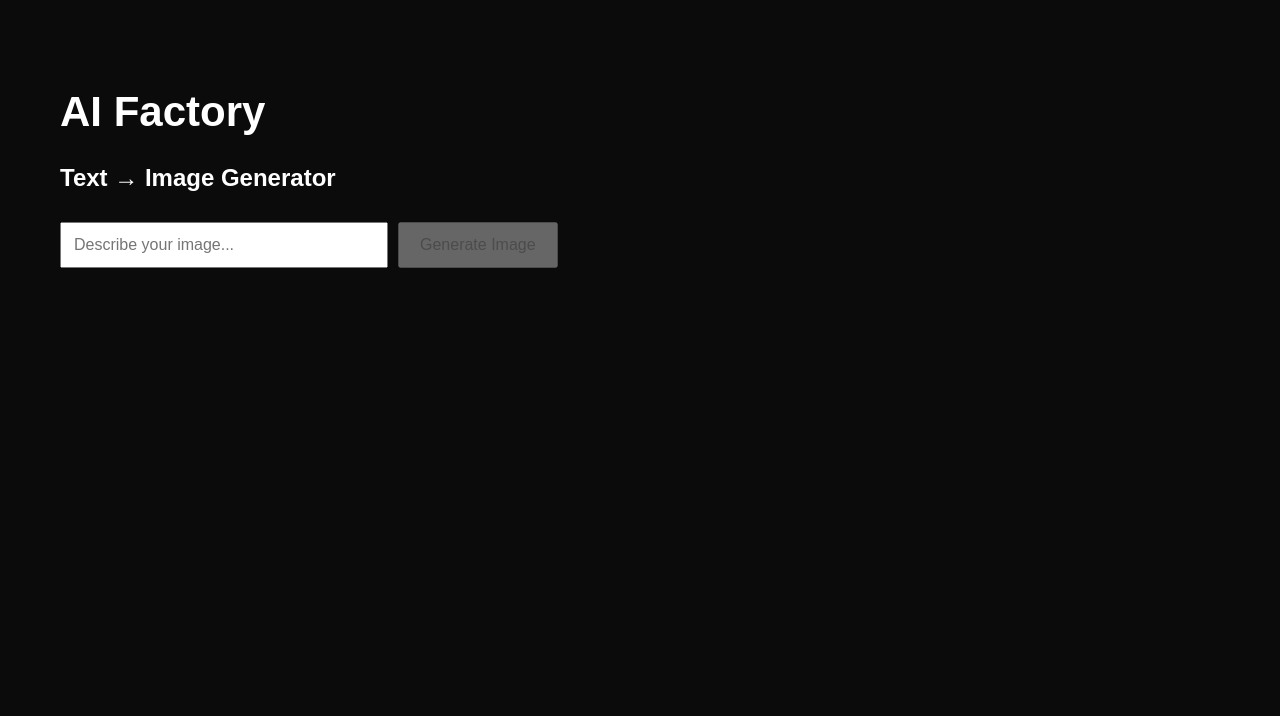
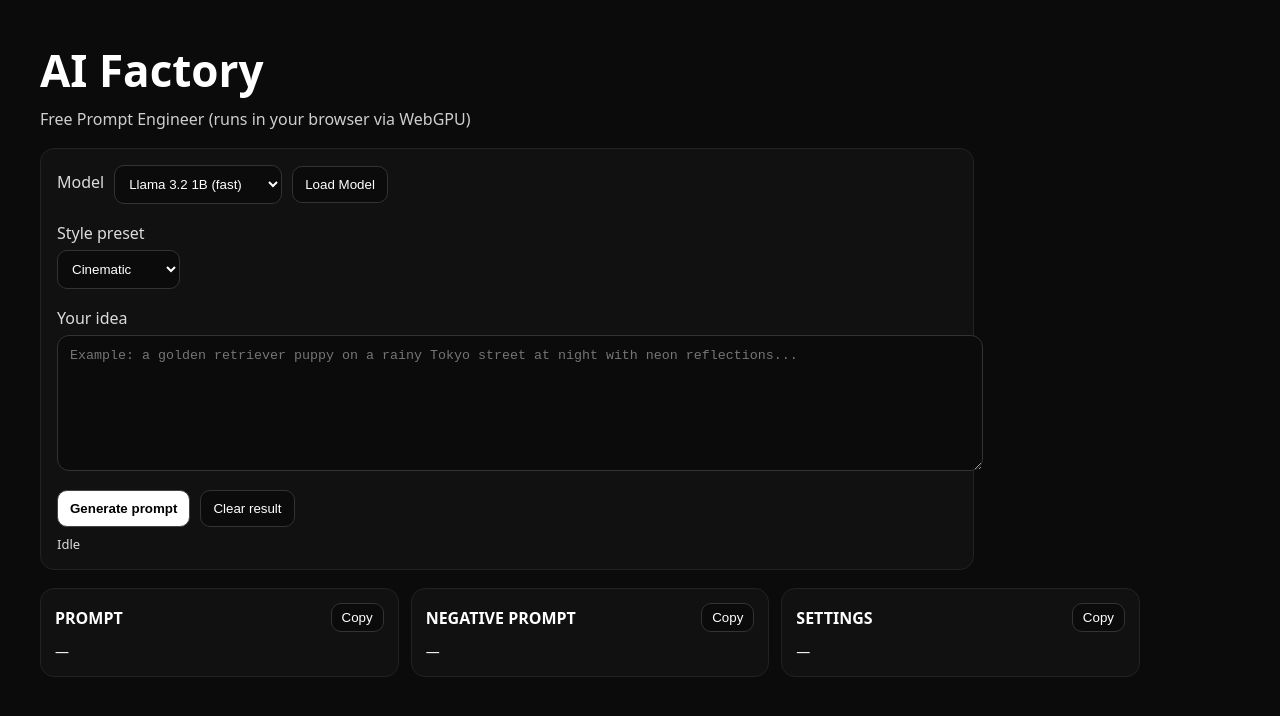
Before and after one commit to franklefebre1986-star/ai-factory2, a Next.js app: page / in a window 1280 px wide. Shown: the top 716 px of the page. Built offline with nearby package versions, Linux system fonts and the light colour scheme.

Commit message:
Update page.js

```diff
--- a/app/page.js
+++ b/app/page.js
@@ -1,168 +1,376 @@
-'use client';
+"use client";
 
-import { useState, useEffect } from 'react';
+import { useEffect, useMemo, useState } from "react";
+import * as webllm from "@mlc-ai/web-llm";
+
+const MODELS = [
+  // Licht en snel (aanrader om te starten)
+  { id: "Llama-3.2-1B-Instruct-q4f16_1-MLC", label: "Llama 3.2 1B (fast)" },
+  // Iets zwaarder maar vaak beter
+  { id: "Llama-3.2-3B-Instruct-q4f16_1-MLC", label: "Llama 3.2 3B (better)" },
+];
+
+const STYLES = [
+  "Cinematic",
+  "Photorealistic",
+  "Anime",
+  "3D Render",
+  "Pixel Art",
+  "Watercolor",
+  "Logo / Vector",
+];
 
 export default function Home() {
-  const [prompt, setPrompt] = useState('');
-  const [loading, setLoading] = useState(false);
-  const [seconds, setSeconds] = useState(0);
-  const [image, setImage] = useState(null);
-  const [error, setError] = useState(null);
+  const [idea, setIdea] = useState("");
+  const [style, setStyle] = useState(STYLES[0]);
+  const [modelId, setModelId] = useState(MODELS[0].id);
 
-  // Timer
-  useEffect(() => {
-    let timer;
-    if (loading) {
-      timer = setInterval(() => {
-        setSeconds(s => s + 1);
-      }, 1000);
-    } else {
-      setSeconds(0);
-    }
-    return () => clearInterval(timer);
-  }, [loading]);
+  const [engine, setEngine] = useState(null);
+  const [status, setStatus] = useState("Idle");
+  const [progress, setProgress] = useState(0);
 
-  async function generateImage() {
-    setLoading(true);
-    setError(null);
-    setImage(null);
+  const [loadingModel, setLoadingModel] = useState(false);
+  const [generating, setGenerating] = useState(false);
 
-    const controller = new AbortController();
-    const timeout = setTimeout(() => controller.abort(), 30000); // 30 sec
+  const [result, setResult] = useState({
+    prompt: "",
+    negative: "",
+    settings: "",
+  });
+
+  const webgpuSupported = useMemo(() => {
+    // WebLLM gebruikt WebGPU
+    return typeof navigator !== "undefined" && !!navigator.gpu;
+  }, []);
+
+  async function loadModel() {
+    if (!webgpuSupported) return;
+
+    setLoadingModel(true);
+    setStatus("Downloading model…");
+    setProgress(0);
 
     try {
-      const res = await fetch('/api/generate-image', {
-        method: 'POST',
-        headers: { 'Content-Type': 'application/json' },
-        body: JSON.stringify({ prompt }),
-        signal: controller.signal,
+      const e = await webllm.CreateMLCEngine(modelId, {
+        initProgressCallback: (report) => {
+          // report.progress is 0..1 (meestal)
+          const p = Math.round((report.progress ?? 0) * 100);
+          setProgress(Number.isFinite(p) ? p : 0);
+          setStatus(report.text || "Loading…");
+        },
+      });
+      setEngine(e);
+      setStatus("Model ready ✅");
+      setProgress(100);
+    } catch (err) {
+      setStatus(`Model load failed: ${err?.message || String(err)}`);
+    } finally {
+      setLoadingModel(false);
+    }
+  }
+
+  useEffect(() => {
+    // Auto-load bij eerste keer (optioneel: je kan dit ook via knop laten)
+    // We houden het “handmatig” zodat jij controle hebt.
+  }, []);
+
+  async function generatePrompt() {
+    if (!engine) {
+      setStatus("Load the model first.");
+      return;
+    }
+    if (!idea.trim()) return;
+
+    setGenerating(true);
+    setStatus("Generating prompt…");
+
+    const system = `
+You are a prompt-engineering expert for text-to-image models (Midjourney, Leonardo, SDXL).
+Return EXACTLY this format with 3 sections:
+
+PROMPT:
+<one single powerful prompt line>
+
+NEGATIVE PROMPT:
+<one line of things to avoid>
+
+SETTINGS:
+<one line of recommended settings: aspect ratio, lens/lighting, quality, stylize, seed idea, etc.>
+`;
+
+    const user = `
+User idea: ${idea}
+Style: ${style}
+
+Make it vivid, specific, high quality. Include subject, environment, lighting, camera/lens, composition, materials, mood, and tiny details.
+Keep the PROMPT in one line.
+NEGATIVE PROMPT in one line.
+SETTINGS in one line.
+`;
+
+    try {
+      const reply = await engine.chat.completions.create({
+        messages: [
+          { role: "system", content: system.trim() },
+          { role: "user", content: user.trim() },
+        ],
+        temperature: 0.9,
+        max_tokens: 450,
       });
 
-      const data = await res.json();
+      const text = reply?.choices?.[0]?.message?.content || "";
 
-      if (!res.ok) {
-        throw new Error(data.error || 'Generation failed');
-      }
+      // Parse the 3 blocks
+      const promptMatch = text.match(/PROMPT:\s*([\s\S]*?)\n\s*NEGATIVE PROMPT:/i);
+      const negMatch = text.match(/NEGATIVE PROMPT:\s*([\s\S]*?)\n\s*SETTINGS:/i);
+      const setMatch = text.match(/SETTINGS:\s*([\s\S]*)$/i);
 
-      setImage(data.image);
+      setResult({
+        prompt: (promptMatch?.[1] || "").trim(),
+        negative: (negMatch?.[1] || "").trim(),
+        settings: (setMatch?.[1] || "").trim(),
+      });
+
+      setStatus("Done ✅");
     } catch (err) {
-      if (err.name === 'AbortError') {
-        setError('⏱ Image generation took too long (30s). Try again.');
-      } else {
-        setError(err.message);
-      }
+      setStatus(`Generate failed: ${err?.message || String(err)}`);
     } finally {
-      clearTimeout(timeout);
-      setLoading(false);
+      setGenerating(false);
     }
+  }
+
+  function copy(text) {
+    if (!text) return;
+    navigator.clipboard.writeText(text);
+    setStatus("Copied ✅");
+    setTimeout(() => setStatus(""), 1200);
   }
 
   return (
     <main style={styles.main}>
       <h1 style={styles.title}>AI Factory</h1>
-      <h2 style={styles.subtitle}>Text → Image Generator</h2>
+      <p style={styles.sub}>Free Prompt Engineer (runs in your browser via WebGPU)</p>
 
-      <div style={styles.inputRow}>
-        <input
-          value={prompt}
-          onChange={e => setPrompt(e.target.value)}
-          placeholder="Describe your image..."
-          style={styles.input}
-        />
-        <button
-          onClick={generateImage}
-          disabled={loading || !prompt}
-          style={styles.button}
-        >
-          {loading ? 'Generating…' : 'Generate Image'}
-        </button>
-      </div>
-
-      {/* Progress */}
-      {loading && (
-        <div style={styles.progressBox}>
-          <div style={styles.spinner} />
-          <p>Generating… {seconds}s</p>
-          <div style={styles.progressBar}>
-            <div
-              style={{
-                ...styles.progressFill,
-                width: `${Math.min(seconds * 3, 100)}%`,
-              }}
-            />
+      {!webgpuSupported && (
+        <div style={styles.warn}>
+          <b>WebGPU not supported on this device/browser.</b>
+          <div style={{ marginTop: 6 }}>
+            Gebruik Chrome/Edge op desktop. (Op veel telefoons werkt dit nog niet.)
           </div>
         </div>
       )}
 
-      {/* Error */}
-      {error && <p style={styles.error}>{error}</p>}
+      <div style={styles.card}>
+        <div style={styles.row}>
+          <label style={styles.label}>Model</label>
+          <select
+            value={modelId}
+            onChange={(e) => setModelId(e.target.value)}
+            style={styles.select}
+            disabled={loadingModel || generating}
+          >
+            {MODELS.map((m) => (
+              <option key={m.id} value={m.id}>
+                {m.label}
+              </option>
+            ))}
+          </select>
 
-      {/* Image Gallery */}
-      {image && (
-        <div style={styles.gallery}>
-          <img src={image} alt="Generated" style={styles.image} />
-          <a href={image} download="ai-image.png" style={styles.download}>
-            ⬇ Download image
-          </a>
+          <button
+            onClick={loadModel}
+            disabled={!webgpuSupported || loadingModel || !!engine}
+            style={styles.button}
+          >
+            {engine ? "Model Loaded" : loadingModel ? "Loading…" : "Load Model"}
+          </button>
         </div>
-      )}
+
+        {(loadingModel || engine) && (
+          <div style={{ marginTop: 10 }}>
+            <div style={styles.progressWrap}>
+              <div style={{ ...styles.progressFill, width: `${progress}%` }} />
+            </div>
+            <div style={styles.mini}>{status}</div>
+          </div>
+        )}
+
+        <div style={{ marginTop: 18 }}>
+          <label style={styles.label}>Style preset</label>
+          <select
+            value={style}
+            onChange={(e) => setStyle(e.target.value)}
+            style={styles.select}
+            disabled={loadingModel || generating}
+          >
+            {STYLES.map((s) => (
+              <option key={s} value={s}>
+                {s}
+              </option>
+            ))}
+          </select>
+        </div>
+
+        <div style={{ marginTop: 18 }}>
+          <label style={styles.label}>Your idea</label>
+          <textarea
+            value={idea}
+            onChange={(e) => setIdea(e.target.value)}
+            placeholder="Example: a golden retriever puppy on a rainy Tokyo street at night with neon reflections..."
+            style={styles.textarea}
+            disabled={loadingModel || generating}
+          />
+        </div>
+
+        <div style={{ marginTop: 14, display: "flex", gap: 10 }}>
+          <button
+            onClick={generatePrompt}
+            disabled={!engine || generating || !idea.trim()}
+            style={styles.buttonPrimary}
+          >
+            {generating ? "Generating…" : "Generate prompt"}
+          </button>
+
+          <button
+            onClick={() => setResult({ prompt: "", negative: "", settings: "" })}
+            disabled={generating}
+            style={styles.button}
+          >
+            Clear result
+          </button>
+        </div>
+
+        {!!status && !loadingModel && (
+          <div style={{ marginTop: 10, ...styles.mini }}>{status}</div>
+        )}
+      </div>
+
+      <div style={styles.grid}>
+        <div style={styles.outCard}>
+          <div style={styles.outHeader}>
+            <b>PROMPT</b>
+            <button onClick={() => copy(result.prompt)} style={styles.copyBtn}>
+              Copy
+            </button>
+          </div>
+          <div style={styles.outText}>{result.prompt || "—"}</div>
+        </div>
+
+        <div style={styles.outCard}>
+          <div style={styles.outHeader}>
+            <b>NEGATIVE PROMPT</b>
+            <button onClick={() => copy(result.negative)} style={styles.copyBtn}>
+              Copy
+            </button>
+          </div>
+          <div style={styles.outText}>{result.negative || "—"}</div>
+        </div>
+
+        <div style={styles.outCard}>
+          <div style={styles.outHeader}>
+            <b>SETTINGS</b>
+            <button onClick={() => copy(result.settings)} style={styles.copyBtn}>
+              Copy
+            </button>
+          </div>
+          <div style={styles.outText}>{result.settings || "—"}</div>
+        </div>
+      </div>
     </main>
   );
 }
 
 const styles = {
   main: {
-    minHeight: '100vh',
-    background: '#0b0b0b',
-    color: 'white',
-    padding: '60px',
-    fontFamily: 'Arial',
+    minHeight: "100vh",
+    padding: 40,
+    background: "#0b0b0b",
+    color: "white",
+    fontFamily: "system-ui, -apple-system, Segoe UI, Roboto, Arial",
   },
-  title: { fontSize: '42px' },
-  subtitle: { marginBottom: '30px' },
-  inputRow: { display: 'flex', gap: '10px' },
-  input: {
-    padding: '12px',
-    fontSize: '16px',
-    width: '300px',
+  title: { fontSize: 44, margin: 0 },
+  sub: { marginTop: 8, opacity: 0.8 },
+
+  warn: {
+    marginTop: 16,
+    padding: 14,
+    background: "#2a1f00",
+    border: "1px solid #6b4b00",
+    borderRadius: 10,
+  },
+
+  card: {
+    marginTop: 18,
+    padding: 16,
+    border: "1px solid #222",
+    borderRadius: 14,
+    background: "#111",
+    maxWidth: 900,
+  },
+  row: { display: "flex", gap: 10, alignItems: "center", flexWrap: "wrap" },
+  label: { display: "block", marginBottom: 6, opacity: 0.85 },
+  select: { padding: 10, borderRadius: 10, background: "#0b0b0b", color: "white", border: "1px solid #333" },
+  textarea: {
+    width: "100%",
+    minHeight: 110,
+    padding: 12,
+    borderRadius: 12,
+    background: "#0b0b0b",
+    color: "white",
+    border: "1px solid #333",
+    resize: "vertical",
   },
   button: {
-    padding: '12px 20px',
-    fontSize: '16px',
-    cursor: 'pointer',
+    padding: "10px 12px",
+    borderRadius: 10,
+    border: "1px solid #333",
+    background: "#0b0b0b",
+    color: "white",
+    cursor: "pointer",
   },
-  progressBox: { marginTop: '30px' },
-  spinner: {
-    width: '30px',
-    height: '30px',
-    border: '4px solid #444',
-    borderTop: '4px solid white',
-    borderRadius: '50%',
-    animation: 'spin 1s linear infinite',
+  buttonPrimary: {
+    padding: "10px 12px",
+    borderRadius: 10,
+    border: "1px solid #444",
+    background: "white",
+    color: "black",
+    cursor: "pointer",
+    fontWeight: 600,
   },
-  progressBar: {
-    height: '8px',
-    background: '#333',
-    marginTop: '10px',
-    width: '300px',
+  progressWrap: {
+    height: 10,
+    width: "100%",
+    background: "#222",
+    borderRadius: 999,
+    overflow: "hidden",
   },
   progressFill: {
-    height: '100%',
-    background: 'white',
-    transition: 'width 1s linear',
+    height: "100%",
+    background: "white",
+    transition: "width 200ms linear",
   },
-  gallery: {
-    marginTop: '40px',
+  mini: { marginTop: 8, fontSize: 13, opacity: 0.85 },
+
+  grid: {
+    marginTop: 18,
+    display: "grid",
+    gap: 12,
+    gridTemplateColumns: "repeat(auto-fit, minmax(260px, 1fr))",
+    maxWidth: 1100,
   },
-  image: {
-    maxWidth: '400px',
-    borderRadius: '8px',
-    display: 'block',
+  outCard: {
+    padding: 14,
+    borderRadius: 14,
+    border: "1px solid #222",
+    background: "#111",
   },
-  download: {
-    display: 'inline-block',
-    marginTop: '10px',
-    color: 'white',
+  outHeader: { display: "flex", justifyContent: "space-between", alignItems: "center", marginBottom: 10 },
+  outText: { whiteSpace: "pre-wrap", lineHeight: 1.4, opacity: 0.95, fontSize: 14 },
+  copyBtn: {
+    padding: "6px 10px",
+    borderRadius: 10,
+    border: "1px solid #333",
+    background: "#0b0b0b",
+    color: "white",
+    cursor: "pointer",
   },
-  error: { color: 'red', marginTop: '20px' },
 };
```
